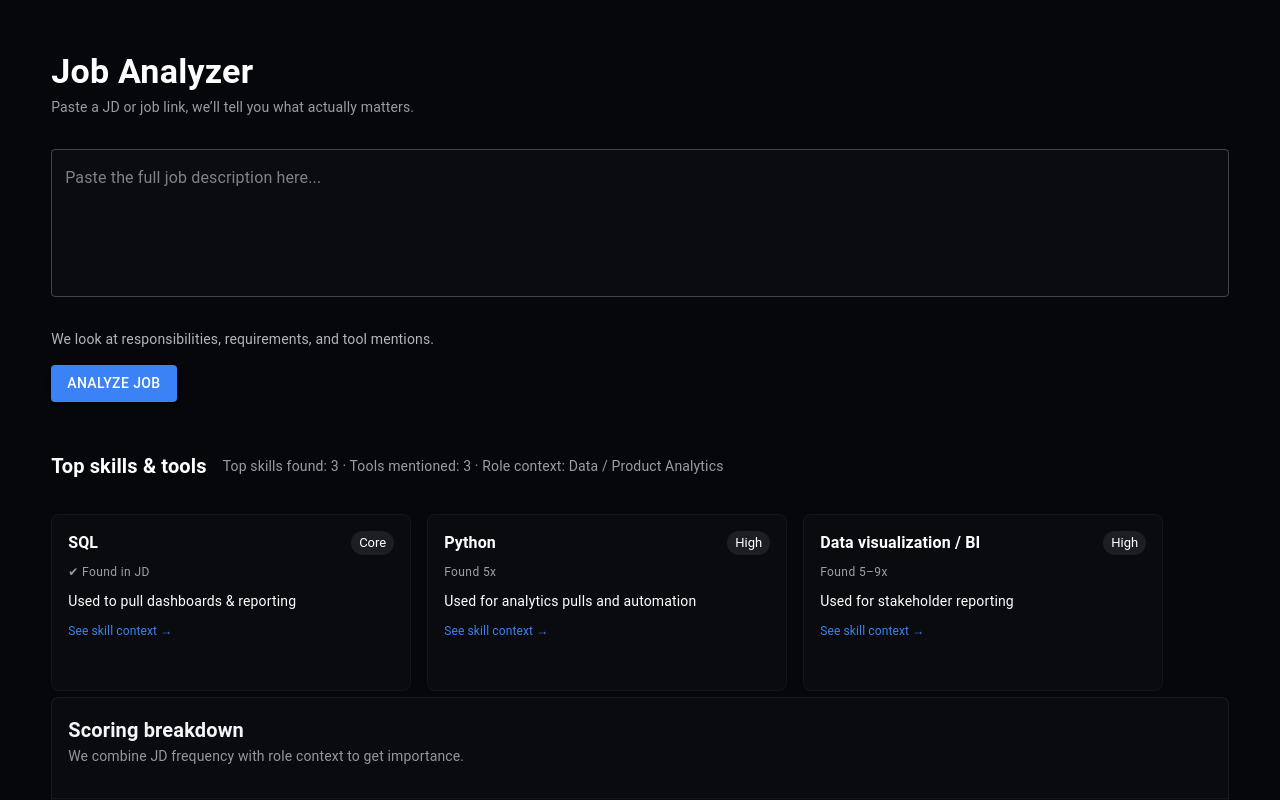
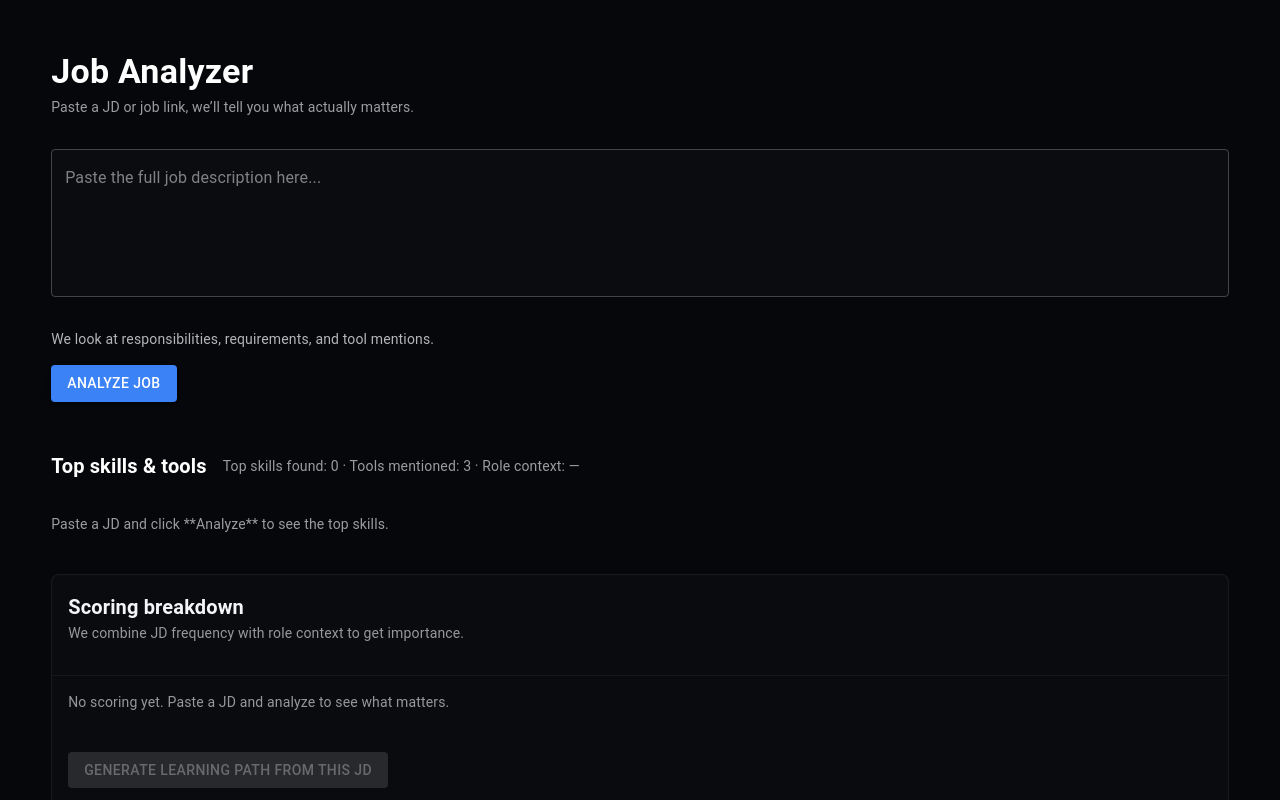
Before and after one commit to whoseunassailable/skilluminati_frontend, a React (Vite) app: page /job_analyzer in a window 1280 px wide. Shown: the top 800 px of the page. Built offline with nearby package versions, Linux system fonts and the light colour scheme.

Commit message:
added job analyzer

```diff
--- a/src/features/job-analyzer/pages/JobAnalyzer.tsx
+++ b/src/features/job-analyzer/pages/JobAnalyzer.tsx
@@ -1,4 +1,5 @@
-import React, { useState } from "react";
+// src/pages/JobAnalyzer.tsx
+
 import {
   Box,
   Typography,
@@ -10,54 +11,31 @@ import {
   TableBody,
   Divider,
   Button,
+  Skeleton,
 } from "@mui/material";
 import { JobAnalyzerTitle } from "../components/JobAnalyzerTitle";
 import { JobAnalyzerInputJDField } from "../components/JobAnalyzerInputJDField";
 import { TextAndAnalyzeButton } from "../components/TextAndAnalyzeButton";
 import { TopSkillsTitle } from "../components/TopSkillsTitle";
 import { JDCard } from "../components/JDCard";
+import { useJobAnalyzer } from "../viewmodels/useJobAnalyzer";
 
-const mockAnalysis = {
-  roleContext: "Data / Product Analytics",
-  topSkills: [
-    {
-      name: "SQL",
-      foundIn: "✔ Found in JD",
-      usage: "Used to pull dashboards & reporting",
-      importance: "Core",
-    },
-    {
-      name: "Python",
-      foundIn: "Found 5x",
-      usage: "Used for analytics pulls and automation",
-      importance: "High",
-    },
-    {
-      name: "Data visualization / BI",
-      foundIn: "Found 5–9x",
-      usage: "Used for stakeholder reporting",
-      importance: "High",
-    },
-  ],
-  scoring: [
-    { skill: "SQL", freq: 12, boost: "High (analytics)", importance: "9.2" },
-    { skill: "Python", freq: 5, boost: "Medium", importance: "6.6" },
-    {
-      skill: "Data Visualization",
-      freq: 5,
-      boost: "High (stakeholder reporting)",
-      importance: "7.3",
-    },
-    { skill: "A/B Testing", freq: 3, boost: "Medium", importance: "6.9" },
-  ],
+const tableHeaderSx = {
+  color: "rgba(255,255,255,0.7)",
+  borderBottom: "1px solid rgba(255,255,255,0.04)",
+};
+
+const tableCellSx = {
+  color: "white",
+  borderBottom: "1px solid rgba(255,255,255,0.02)",
 };
 
 export const JobAnalyzer = () => {
-  const [jdText, setJdText] = useState("");
+  const { jdText, setJdText, analysis, isLoading, error, handleAnalyze } =
+    useJobAnalyzer();
 
-  const handleAnalyze = () => {
-    console.log("Analyze JD:", jdText);
-  };
+  const hasAnalysis =
+    analysis.topSkills.length > 0 || analysis.scoring.length > 0;
 
   return (
     <Box
@@ -73,25 +51,76 @@ export const JobAnalyzer = () => {
 
       <TextAndAnalyzeButton onAnalyze={handleAnalyze} />
 
+      {/* feedback / error */}
+      {error && (
+        <Typography color="error" variant="body2">
+          {error}
+        </Typography>
+      )}
+
+      {/* Top skills section */}
       <TopSkillsTitle
-        count={mockAnalysis.topSkills.length}
+        count={analysis.topSkills.length}
         toolsCount={3}
-        roleContext={mockAnalysis.roleContext}
+        roleContext={analysis.roleContext || "—"}
       />
 
-      {/* cards without Grid */}
+      {/* cards: show placeholder before analysis / while loading */}
       <Box display="flex" flexWrap="wrap" gap={2} mt={1}>
-        {mockAnalysis.topSkills.map((skill) => (
+        {isLoading ? (
+          // loading placeholders
+          Array.from({ length: 3 }).map((_, idx) => (
+            <Box
+              key={idx}
+              sx={{
+                flex: "1 1 250px",
+                maxWidth: 360,
+              }}
+            >
+              <Paper
+                sx={{
+                  background: "rgba(255,255,255,0.02)",
+                  border: "1px solid rgba(255,255,255,0.06)",
+                  borderRadius: 2,
+                  p: 2,
+                }}
+              >
+                <Skeleton
+                  variant="text"
+                  width="60%"
+                  sx={{ bgcolor: "rgba(255,255,255,0.08)" }}
+                />
+                <Skeleton
+                  variant="text"
+                  width="80%"
+                  sx={{ bgcolor: "rgba(255,255,255,0.05)" }}
+                />
+                <Skeleton
+                  variant="text"
+                  width="40%"
+                  sx={{ bgcolor: "rgba(255,255,255,0.03)" }}
+                />
+              </Paper>
+            </Box>
+          ))
+        ) : hasAnalysis ? (
+          analysis.topSkills.map((skill) => (
             <Box
               key={skill.name}
               sx={{
-              flex: "1 1 250px", // grows, but minimum width ~250
+                flex: "1 1 250px",
                 maxWidth: 360,
               }}
             >
               <JDCard skill={skill} />
             </Box>
-        ))}
+          ))
+        ) : (
+          // empty state
+          <Typography variant="body2" sx={{ opacity: 0.6 }}>
+            Paste a JD and click **Analyze** to see the top skills.
+          </Typography>
+        )}
       </Box>
 
       {/* scoring breakdown */}
@@ -116,6 +145,15 @@ export const JobAnalyzer = () => {
 
         <Divider sx={{ borderColor: "rgba(255,255,255,0.05)" }} />
 
+        {isLoading ? (
+          <Box p={2}>
+            <Skeleton
+              variant="rectangular"
+              height={120}
+              sx={{ bgcolor: "rgba(255,255,255,0.02)" }}
+            />
+          </Box>
+        ) : analysis.scoring.length > 0 ? (
           <Table size="small">
             <TableHead>
               <TableRow>
@@ -126,7 +164,7 @@ export const JobAnalyzer = () => {
               </TableRow>
             </TableHead>
             <TableBody>
-            {mockAnalysis.scoring.map((row) => (
+              {analysis.scoring.map((row) => (
                 <TableRow key={row.skill}>
                   <TableCell sx={tableCellSx}>{row.skill}</TableCell>
                   <TableCell sx={tableCellSx}>{row.freq}</TableCell>
@@ -136,9 +174,20 @@ export const JobAnalyzer = () => {
               ))}
             </TableBody>
           </Table>
+        ) : (
+          <Box p={2}>
+            <Typography variant="body2" sx={{ opacity: 0.6 }}>
+              No scoring yet. Paste a JD and analyze to see what matters.
+            </Typography>
+          </Box>
+        )}
 
         <Box p={2}>
-          <Button variant="contained" sx={{ mt: 1 }}>
+          <Button
+            variant="contained"
+            sx={{ mt: 1 }}
+            disabled={!hasAnalysis || isLoading}
+          >
             Generate learning path from this JD
           </Button>
         </Box>
@@ -146,13 +195,3 @@ export const JobAnalyzer = () => {
     </Box>
   );
 };
-
-const tableHeaderSx = {
-  color: "rgba(255,255,255,0.7)",
-  borderBottom: "1px solid rgba(255,255,255,0.04)",
-};
-
-const tableCellSx = {
-  color: "white",
-  borderBottom: "1px solid rgba(255,255,255,0.02)",
-};
--- /dev/null
+++ b/src/features/job-analyzer/services/jobAnalyzerService.ts
@@ -0,0 +1,22 @@
+// src/services/jobAnalyzerService.ts
+import type { JobAnalysis } from "../types/jobAnalyzer";
+
+export async function analyzeJobDescription(
+  jdText: string
+): Promise<JobAnalysis> {
+  // TODO: replace with your real endpoint
+  const response = await fetch("/api/job-analyzer", {
+    method: "POST",
+    headers: {
+      "Content-Type": "application/json",
+    },
+    body: JSON.stringify({ jd: jdText }),
+  });
+
+  if (!response.ok) {
+    throw new Error("Failed to analyze job description");
+  }
+
+  const data = (await response.json()) as JobAnalysis;
+  return data;
+}
--- /dev/null
+++ b/src/features/job-analyzer/types/jobAnalyzer.ts
@@ -0,0 +1,21 @@
+// src/types/jobAnalyzer.ts
+
+export interface TopSkill {
+  name: string;
+  foundIn: string;
+  usage: string;
+  importance: string;
+}
+
+export interface ScoringRow {
+  skill: string;
+  freq: number;
+  boost: string;
+  importance: string;
+}
+
+export interface JobAnalysis {
+  roleContext: string;
+  topSkills: TopSkill[];
+  scoring: ScoringRow[];
+}
--- /dev/null
+++ b/src/features/job-analyzer/viewmodels/useJobAnalyzer.ts
@@ -0,0 +1,42 @@
+// src/viewmodels/useJobAnalyzer.ts
+
+import { useState } from "react";
+import { analyzeJobDescription } from "../services/jobAnalyzerService";
+import type { JobAnalysis } from "../types/jobAnalyzer";
+
+const EMPTY_ANALYSIS: JobAnalysis = {
+  roleContext: "",
+  topSkills: [],
+  scoring: [],
+};
+
+export function useJobAnalyzer() {
+  const [jdText, setJdText] = useState("");
+  const [analysis, setAnalysis] = useState<JobAnalysis>(EMPTY_ANALYSIS);
+  const [isLoading, setIsLoading] = useState(false);
+  const [error, setError] = useState<string | null>(null);
+
+  const handleAnalyze = async () => {
+    if (!jdText.trim()) return;
+    setIsLoading(true);
+    setError(null);
+    try {
+      const result = await analyzeJobDescription(jdText);
+      setAnalysis(result);
+    } catch (err: any) {
+      setError(err.message ?? "Something went wrong");
+      setAnalysis(EMPTY_ANALYSIS);
+    } finally {
+      setIsLoading(false);
+    }
+  };
+
+  return {
+    jdText,
+    setJdText,
+    analysis,
+    isLoading,
+    error,
+    handleAnalyze,
+  };
+}
```
Lines whose indentation alone changed are shown as unchanged.
